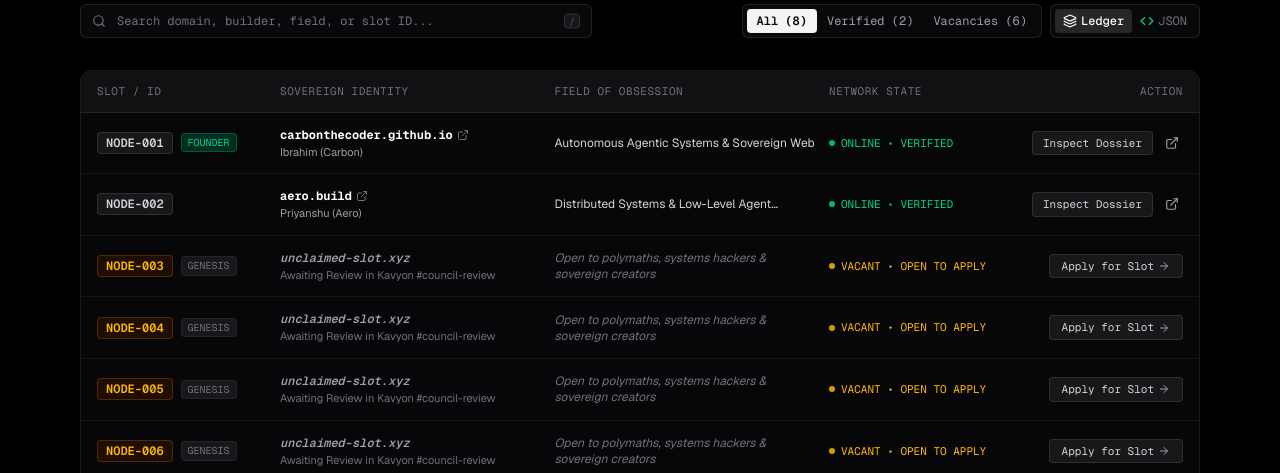
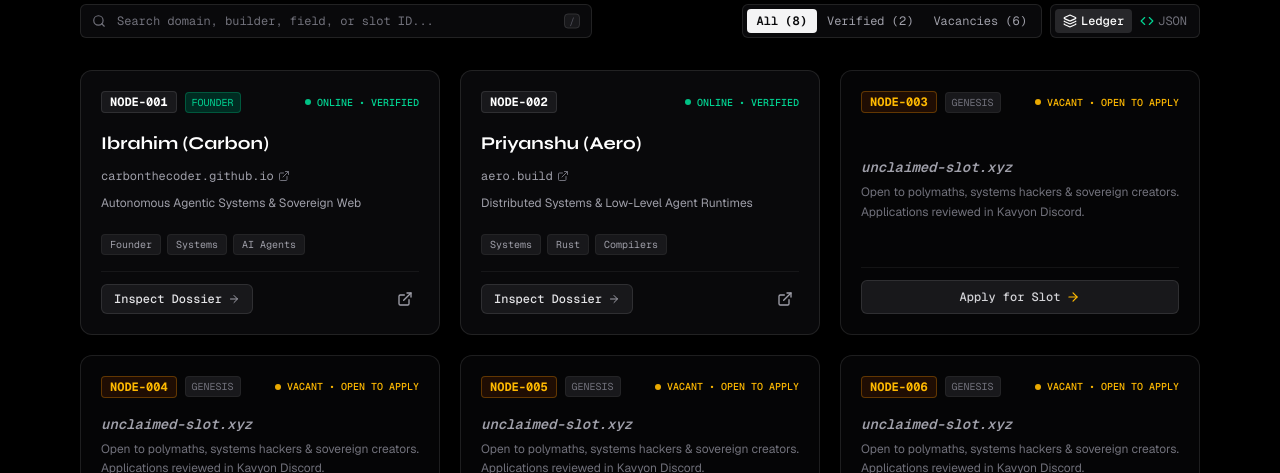
Before and after one commit to carbonthecoder/The-Uncommons-webring, a React (Vite) app: page /nodes in a window 1280 px wide. Shown: the part 327-800 px from the top of the page. Built offline with nearby package versions, Linux system fonts and the light colour scheme; no server answers.

Commit message:
feat: convert Nodes page to Card Grid layout with interactive Dossier popups, and remove manual ring position inputs for automatic sequential ring positioning

```diff
--- a/src/pages/NodesPage.tsx
+++ b/src/pages/NodesPage.tsx
@@ -295,139 +295,146 @@ export const NodesPage: React.FC = () => {
           </pre>
         </div>
       ) : (
-        /* HIGH-DENSITY LEDGER DIRECTORY (ZERO CARD SLOP) */
-        <div className="border border-white/[0.08] rounded-xl overflow-hidden bg-zinc-950/80 shadow-2xl">
-          {/* Table Header (Desktop) */}
-          <div className="hidden lg:grid grid-cols-12 gap-3 px-4 py-3 bg-zinc-900/60 border-b border-white/[0.08] text-[11px] font-mono text-zinc-500 uppercase tracking-wider">
-            <div className="col-span-2">Slot / ID</div>
-            <div className="col-span-3">Sovereign Identity</div>
-            <div className="col-span-3">Field of Obsession</div>
-            <div className="col-span-2">Network State</div>
-            <div className="col-span-2 text-right">Action</div>
-          </div>
-
-          {/* Directory Rows */}
-          <div className="divide-y divide-white/[0.06]">
+        /* CANONICAL CARD GRID DIRECTORY */
+        <div className="space-y-6">
+          <div className="grid grid-cols-1 md:grid-cols-2 lg:grid-cols-3 gap-4 sm:gap-5">
             {filteredRegistry.map((item) => {
               if (!item.isVacant && item.member) {
                 const m = item.member;
                 return (
                   <div
                     key={m.id}
-                    className="p-4 lg:py-3.5 lg:px-4 hover:bg-zinc-900/50 transition-colors flex flex-col lg:grid lg:grid-cols-12 gap-3 items-start lg:items-center text-xs font-mono group"
+                    onClick={() => {
+                      sound.playClick();
+                      setSelectedMember(m);
+                    }}
+                    className="group relative bg-[#09090b] border border-white/10 hover:border-emerald-500/40 rounded-xl p-5 flex flex-col justify-between space-y-4 transition-all duration-200 cursor-pointer shadow-lg hover:shadow-2xl hover:-translate-y-0.5 select-none overflow-hidden"
                   >
-                    {/* Slot ID */}
-                    <div className="col-span-2 flex items-center gap-2">
-                      <span className="px-2 py-0.5 rounded bg-zinc-900 border border-white/10 text-zinc-300 font-semibold">
+                    {/* Top Row: Slot ID & Status */}
+                    <div className="flex items-center justify-between">
+                      <div className="flex items-center gap-2">
+                        <span className="px-2 py-0.5 rounded bg-zinc-900 border border-white/10 text-white font-mono text-xs font-bold">
                           {m.id}
                         </span>
                         {m.tags.includes('Founder') && (
-                        <span className="px-1.5 py-0.5 rounded text-[10px] bg-emerald-950 text-emerald-400 border border-emerald-500/30">
+                          <span className="px-1.5 py-0.5 rounded text-[10px] font-mono bg-emerald-950 text-emerald-400 border border-emerald-500/30">
                             FOUNDER
                           </span>
                         )}
                       </div>
+                      <div className="flex items-center gap-1.5 text-emerald-400 text-[10px] font-mono font-medium">
+                        <span className="w-1.5 h-1.5 rounded-full bg-emerald-400 animate-pulse shrink-0" />
+                        <span>ONLINE &bull; VERIFIED</span>
+                      </div>
+                    </div>
 
-                    {/* Sovereign Identity */}
-                    <div className="col-span-3 space-y-0.5">
-                      <div className="flex items-center gap-1.5 font-bold text-white group-hover:text-emerald-300 transition-colors">
+                    {/* Builder Profile Info */}
+                    <div className="space-y-1.5">
+                      <h3 className="font-syne text-lg font-bold text-white group-hover:text-emerald-300 transition-colors flex items-center gap-2">
+                        <span>{m.name}</span>
+                      </h3>
+
                       <a
                         href={m.url}
                         target="_blank"
                         rel="noreferrer"
-                          className="hover:underline flex items-center gap-1 truncate"
+                        onClick={(e) => e.stopPropagation()}
+                        className="inline-flex items-center gap-1 font-mono text-xs text-zinc-400 hover:text-white transition-colors"
                       >
-                          {m.domain}
-                          <ExternalLink className="w-3 h-3 text-zinc-500 shrink-0" />
+                        <span>{m.domain}</span>
+                        <ExternalLink className="w-3 h-3 text-zinc-500" />
                       </a>
-                      </div>
-                      <div className="text-[11px] text-zinc-400 font-sans">
-                        {m.name}
-                      </div>
+
+                      <p className="text-xs text-zinc-400 font-sans line-clamp-2 leading-relaxed pt-1">
+                        {m.field}
+                      </p>
                     </div>
 
-                    {/* Field of Obsession */}
-                    <div className="col-span-3 text-zinc-300 line-clamp-2 lg:line-clamp-1 font-sans text-xs">
-                      {m.field}
+                    {/* Stack Tags */}
+                    {m.tags && m.tags.length > 0 && (
+                      <div className="flex flex-wrap gap-1.5 pt-1">
+                        {m.tags.slice(0, 3).map((tag) => (
+                          <span
+                            key={tag}
+                            className="px-2 py-0.5 rounded bg-zinc-900 border border-white/5 text-zinc-400 font-mono text-[10px]"
+                          >
+                            {tag}
+                          </span>
+                        ))}
                       </div>
+                    )}
 
-                    {/* Network State */}
-                    <div className="col-span-2 flex items-center gap-1.5 text-emerald-400 text-[11px]">
-                      <span className="w-1.5 h-1.5 rounded-full bg-emerald-400 animate-pulse shrink-0" />
-                      <span>ONLINE &bull; VERIFIED</span>
-                    </div>
-
-                    {/* Actions */}
-                    <div className="col-span-2 flex items-center justify-end gap-2 w-full lg:w-auto pt-2 lg:pt-0 border-t border-white/[0.04] lg:border-0">
+                    {/* Bottom Row: Actions */}
+                    <div className="pt-3 border-t border-white/[0.06] flex items-center justify-between text-xs font-mono">
                       <button
-                        onClick={() => {
+                        type="button"
+                        onClick={(e) => {
+                          e.stopPropagation();
                           sound.playClick();
                           setSelectedMember(m);
                         }}
-                        className="px-2.5 py-1 bg-zinc-900 hover:bg-zinc-800 border border-white/10 rounded text-zinc-300 hover:text-white transition-colors cursor-pointer text-[11px]"
+                        className="px-3 py-1.5 bg-zinc-900 hover:bg-zinc-800 border border-white/10 rounded-md text-zinc-200 hover:text-white transition-colors cursor-pointer text-xs font-medium flex items-center gap-1.5"
                       >
-                        Inspect Dossier
+                        <span>Inspect Dossier</span>
+                        <ArrowRight className="w-3 h-3 text-zinc-400 group-hover:translate-x-0.5 transition-transform" />
                       </button>
+
                       <a
                         href={m.url}
                         target="_blank"
                         rel="noreferrer"
-                        className="p-1 text-zinc-400 hover:text-white transition-colors"
+                        onClick={(e) => e.stopPropagation()}
+                        className="p-1.5 text-zinc-400 hover:text-white hover:bg-zinc-800 rounded transition-colors"
                         title="Visit Sovereign Site"
                       >
-                        <ExternalLink className="w-3.5 h-3.5" />
+                        <ExternalLink className="w-4 h-4" />
                       </a>
                     </div>
                   </div>
                 );
               }
 
-              // OPEN GENESIS CANDIDATE SLOT ROW (Direct Link to Apply)
+              // VACANT SLOT CARD
               return (
                 <div
                   key={item.id}
-                  className="p-4 lg:py-3.5 lg:px-4 bg-zinc-950/40 hover:bg-zinc-950 transition-colors flex flex-col lg:grid lg:grid-cols-12 gap-3 items-start lg:items-center text-xs font-mono group"
+                  className="relative bg-[#09090b]/60 border border-white/10 hover:border-amber-500/30 rounded-xl p-5 flex flex-col justify-between space-y-4 transition-all duration-200 shadow-md select-none overflow-hidden"
                 >
-                  {/* Slot ID */}
-                  <div className="col-span-2 flex items-center gap-2">
-                    <span className="px-2 py-0.5 rounded bg-amber-950/40 border border-amber-500/20 text-amber-400 font-semibold">
+                  {/* Top Row: Slot ID & Status */}
+                  <div className="flex items-center justify-between">
+                    <div className="flex items-center gap-2">
+                      <span className="px-2 py-0.5 rounded bg-amber-950/40 border border-amber-500/30 text-amber-400 font-mono text-xs font-bold">
                         {item.id}
                       </span>
-                    <span className="px-1.5 py-0.5 rounded text-[10px] bg-zinc-900 text-zinc-500 border border-white/5">
+                      <span className="px-1.5 py-0.5 rounded text-[10px] font-mono bg-zinc-900 text-zinc-500 border border-white/5">
                         GENESIS
                       </span>
                     </div>
-
-                  {/* Sovereign Identity */}
-                  <div className="col-span-3 space-y-0.5">
-                    <div className="font-semibold text-zinc-400 group-hover:text-zinc-200 transition-colors italic">
-                      unclaimed-slot.xyz
-                    </div>
-                    <div className="text-[11px] text-zinc-500 font-sans">
-                      Awaiting Review in Kavyon #council-review
+                    <div className="flex items-center gap-1.5 text-amber-400 text-[10px] font-mono font-medium">
+                      <span className="w-1.5 h-1.5 rounded-full bg-amber-400 animate-pulse shrink-0" />
+                      <span>VACANT &bull; OPEN TO APPLY</span>
                     </div>
                   </div>
 
-                  {/* Field of Obsession */}
-                  <div className="col-span-3 text-zinc-500 italic text-xs font-sans">
-                    Open to polymaths, systems hackers &amp; sovereign creators
+                  {/* Vacant Info */}
+                  <div className="space-y-1.5">
+                    <h3 className="font-mono text-sm font-semibold text-zinc-400 italic">
+                      unclaimed-slot.xyz
+                    </h3>
+                    <p className="text-xs text-zinc-500 font-sans leading-relaxed">
+                      Open to polymaths, systems hackers &amp; sovereign creators. Applications reviewed in Kavyon Discord.
+                    </p>
                   </div>
 
-                  {/* Network State */}
-                  <div className="col-span-2 flex items-center gap-1.5 text-amber-400 text-[11px]">
-                    <span className="w-1.5 h-1.5 rounded-full bg-amber-400 animate-pulse shrink-0" />
-                    <span>VACANT &bull; OPEN TO APPLY</span>
-                  </div>
-
-                  {/* Actions */}
-                  <div className="col-span-2 flex items-center justify-end gap-2 w-full lg:w-auto pt-2 lg:pt-0 border-t border-white/[0.04] lg:border-0">
+                  {/* Bottom Row: Apply Button */}
+                  <div className="pt-3 border-t border-white/[0.06] flex items-center justify-between font-mono text-xs">
                     <Link
                       to="/apply"
                       onClick={() => sound.playClick()}
-                      className="px-3 py-1 bg-zinc-900 hover:bg-zinc-800 border border-white/10 rounded text-zinc-300 hover:text-white transition-colors cursor-pointer text-[11px] flex items-center gap-1"
+                      className="w-full py-2 bg-zinc-900 hover:bg-zinc-800 border border-white/10 rounded-md text-zinc-300 hover:text-white transition-colors cursor-pointer text-xs font-medium flex items-center justify-center gap-1.5"
                     >
                       <span>Apply for Slot</span>
-                      <ArrowRight className="w-3 h-3 text-zinc-400" />
+                      <ArrowRight className="w-3.5 h-3.5 text-amber-400" />
                     </Link>
                   </div>
                 </div>
@@ -436,7 +443,7 @@ export const NodesPage: React.FC = () => {
           </div>
 
           {filteredRegistry.length === 0 && (
-            <div className="p-12 text-center font-mono text-xs text-zinc-500 space-y-2">
+            <div className="p-12 bg-zinc-950 border border-white/10 rounded-xl text-center font-mono text-xs text-zinc-500 space-y-2">
               <div>No nodes or slots matched &quot;{query}&quot;.</div>
               <button
                 onClick={() => setQuery('')}
```
Also changed, not shown: src/components/OwnerOrchestratorModal.tsx (+1 -15 lines), src/pages/SealPage.tsx (+3 -19 lines). Lines whose indentation alone changed are shown as unchanged.
